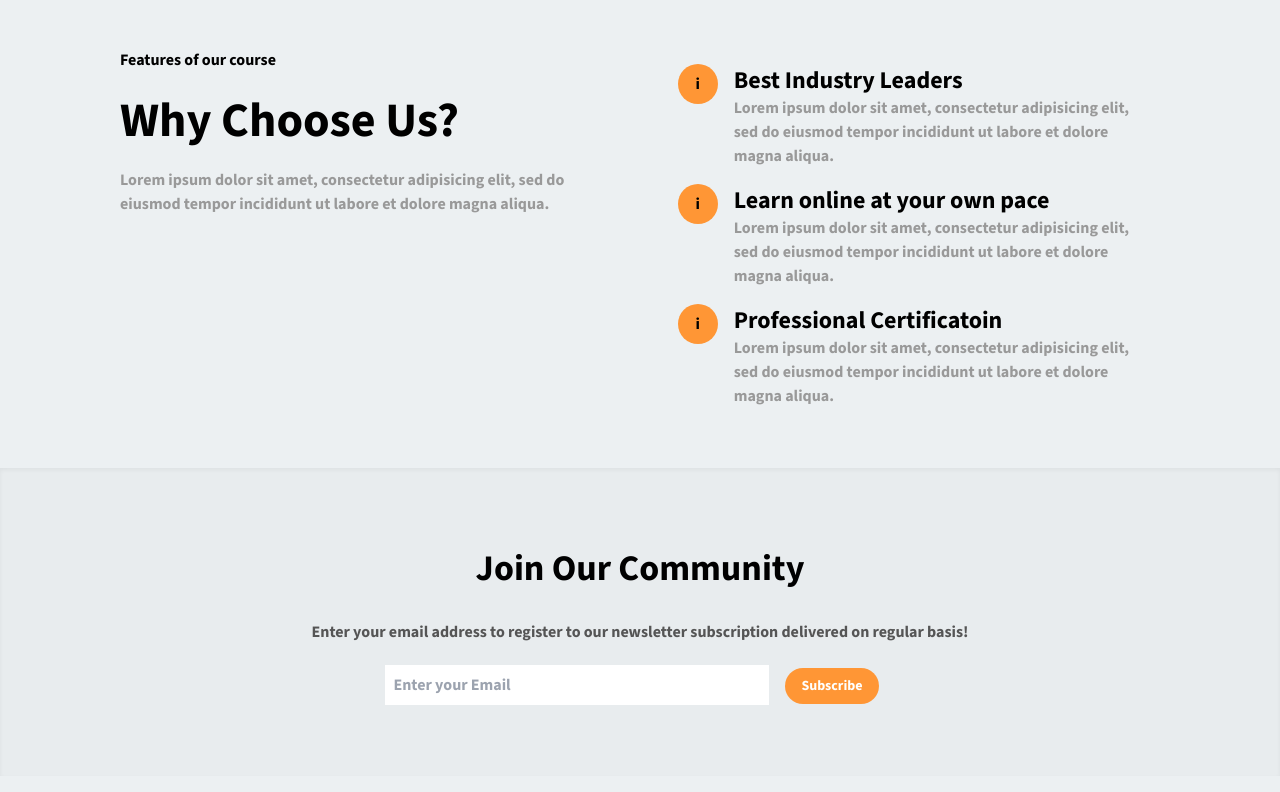
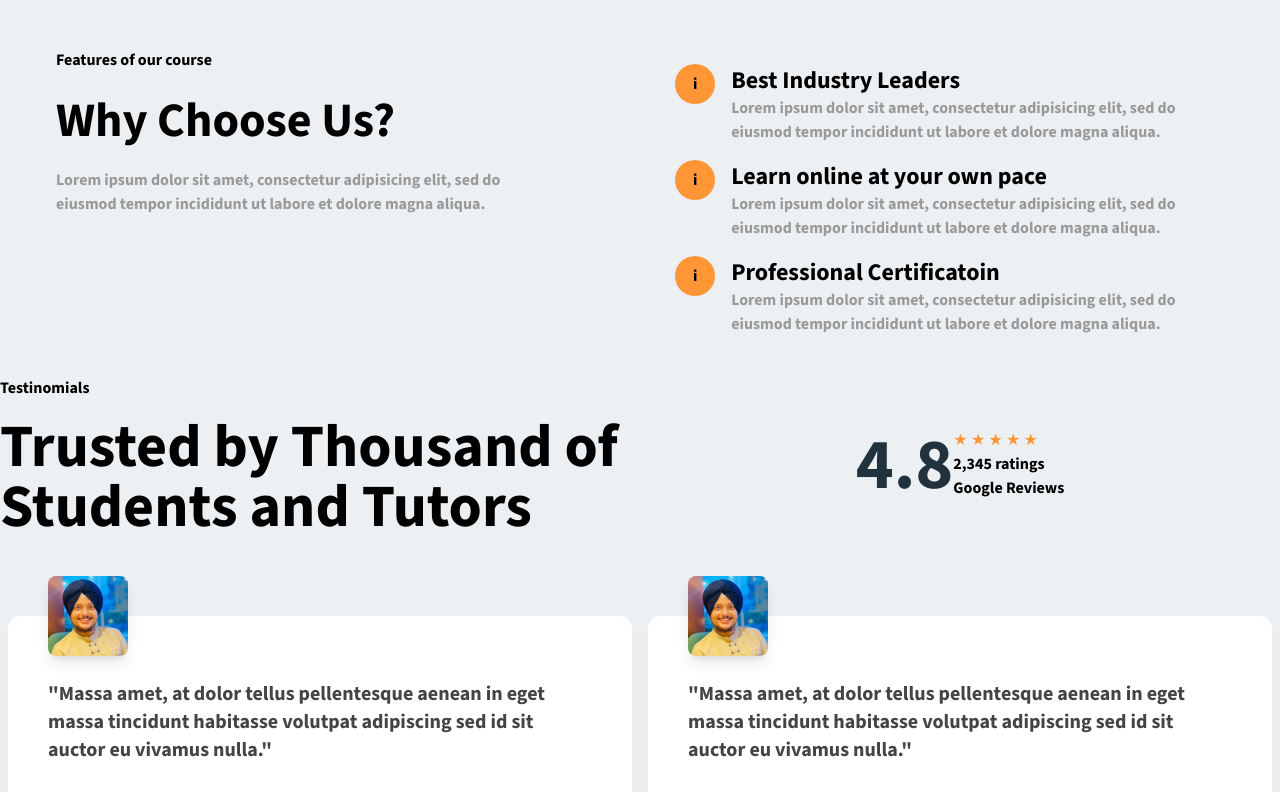
Before and after one commit to navjot369/PowerBI, a Next.js app: page / in a window 1280 px wide. Shown: the part 2000-2792 px from the top of the page. Built offline with nearby package versions, Linux system fonts and the light colour scheme.

Commit message:
Add section 6

```diff
--- a/app/page.tsx
+++ b/app/page.tsx
@@ -5,6 +5,7 @@ import Section2 from "./ui/home/section2";
 import Section3 from "./ui/home/section3";
 import Section4 from "./ui/home/section4";
 import Section5 from "./ui/home/section5";
+import Section6 from "./ui/home/section6";
 import Section7 from "./ui/home/section7";
 
 export default function Home() {
@@ -17,6 +18,7 @@ export default function Home() {
       <Section3 />
       <Section4 />
       <Section5 />
+      <Section6 />
       <Section7 />
     </div>
   );
--- a/app/ui/home/section5.tsx
+++ b/app/ui/home/section5.tsx
@@ -1,5 +1,5 @@
 export default function Section5() {
-    return(<div className="flex w-full flex-col md:flex-row justify-stretch max-w-6xl m-auto">
+    return(<div className="flex w-full flex-col md:flex-row justify-stretch max-w-7xl m-auto">
         <div className="px-14 flex-grow">
             <div className="font-bold">Features of our course</div>
             <div className="text-5xl my-6 font-bold">Why Choose Us?</div>
--- /dev/null
+++ b/app/ui/home/section6.tsx
@@ -0,0 +1,42 @@
+import Image from 'next/image';
+
+
+export default function Section6() {
+    return(<div className="mx-auto max-w-7xl my-6">
+        <div className="flex flex-col w-full sm:flex-row justify-between items-stretch">
+            <div className="w-full sm:w-1/2">
+                <div className="font-bold">Testinomials</div>
+                <div className="text-6xl font-bold my-4">Trusted by Thousand of Students and Tutors</div>
+            </div>
+            <div className="sm:w-1/2 flex justify-center items-center">
+                <div className="text-7xl font-bold text-[#22323d]">4.8</div>
+                <div className="flex flex-col justify-between">
+                    <div className="text-[#ff9635]">&#9733; &#9733; &#9733; &#9733; &#9733;</div>
+                    <div className="">2,345 ratings</div>
+                    <div className="">Google Reviews</div>
+                </div>
+            </div>
+        </div>
+        <div className="grid grid-cols-1 sm:grid-cols-2">
+            <Review title="Emma Hall" desp="Massa amet, at dolor tellus pellentesque aenean in eget massa tincidunt habitasse volutpat adipiscing sed id sit auctor eu vivamus nulla." image="/Images/Simran_profile.jpeg"/>
+            <Review title="Emma Hall" desp="Massa amet, at dolor tellus pellentesque aenean in eget massa tincidunt habitasse volutpat adipiscing sed id sit auctor eu vivamus nulla." image="/Images/Simran_profile.jpeg"/>
+            <Review title="Emma Hall" desp="Massa amet, at dolor tellus pellentesque aenean in eget massa tincidunt habitasse volutpat adipiscing sed id sit auctor eu vivamus nulla." image="/Images/Simran_profile.jpeg"/>
+            <Review title="Emma Hall" desp="Massa amet, at dolor tellus pellentesque aenean in eget massa tincidunt habitasse volutpat adipiscing sed id sit auctor eu vivamus nulla." image="/Images/Simran_profile.jpeg"/>
+        </div>
+    </div>);
+}
+
+function Review({title, desp, image} : {
+    title: string,
+    desp: string,
+    image: string
+}) {
+    return(<div className="p-2 pt-16 w-full">
+        <div className="bg-white shadow-sm px-10 rounded-xl pb-2 relative">
+            <Image src={image} width="100" height="100" className="w-20 h-20 rounded-lg shadow-lg relative bottom-10" alt="profile" />
+            <div className="-mt-4 text-xl text-[#444] font-light">&quot;{desp}&quot;</div>
+            <div className="font-bold text-xl my-6">{title}</div>
+            <div className="absolute bottom-0 right-0 tracking-widest text-[#ff9635]">&#9733; &#9733; &#9733; &#9733; &#9733; </div>
+        </div>
+    </div>)
+}
```
